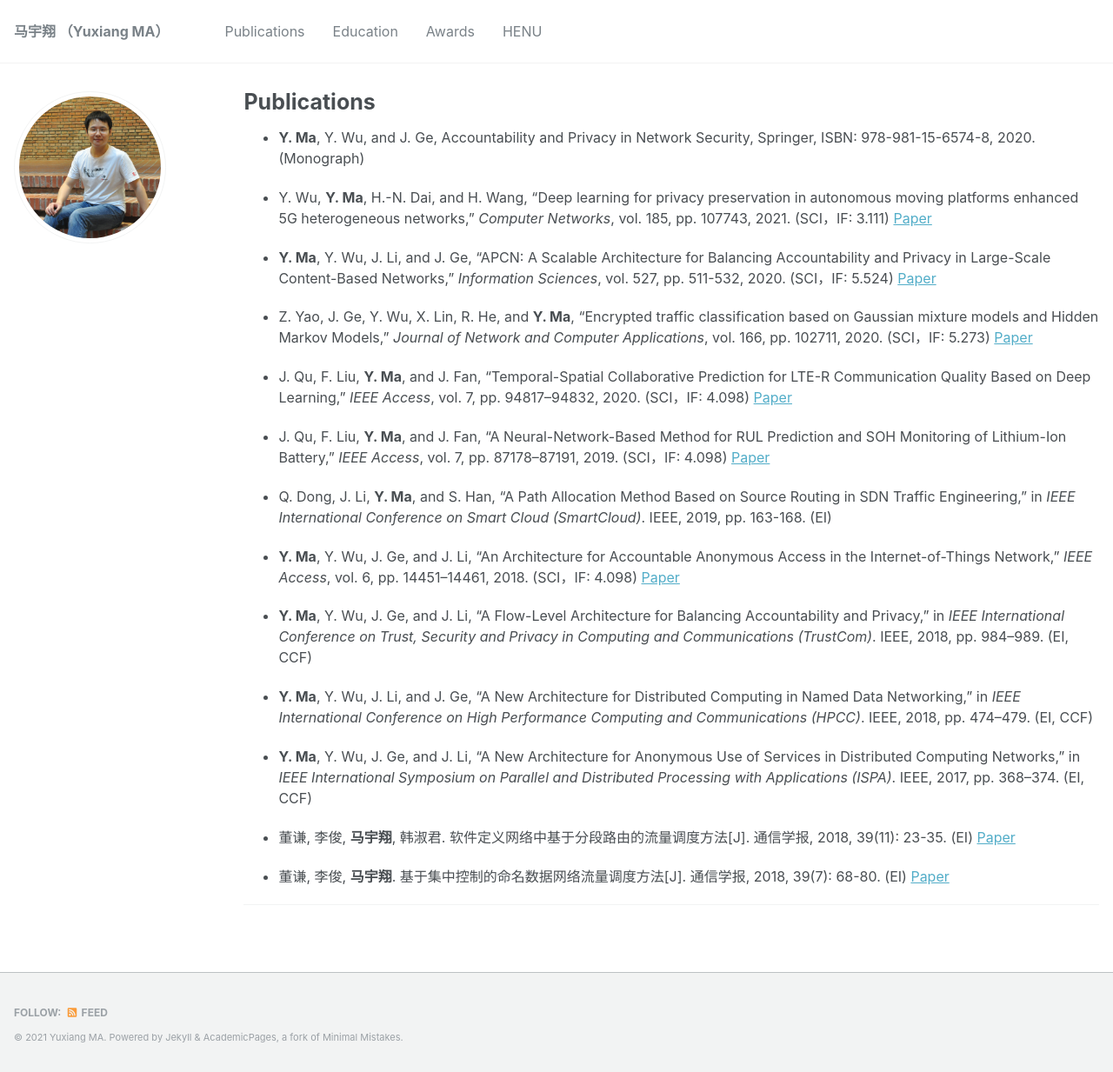
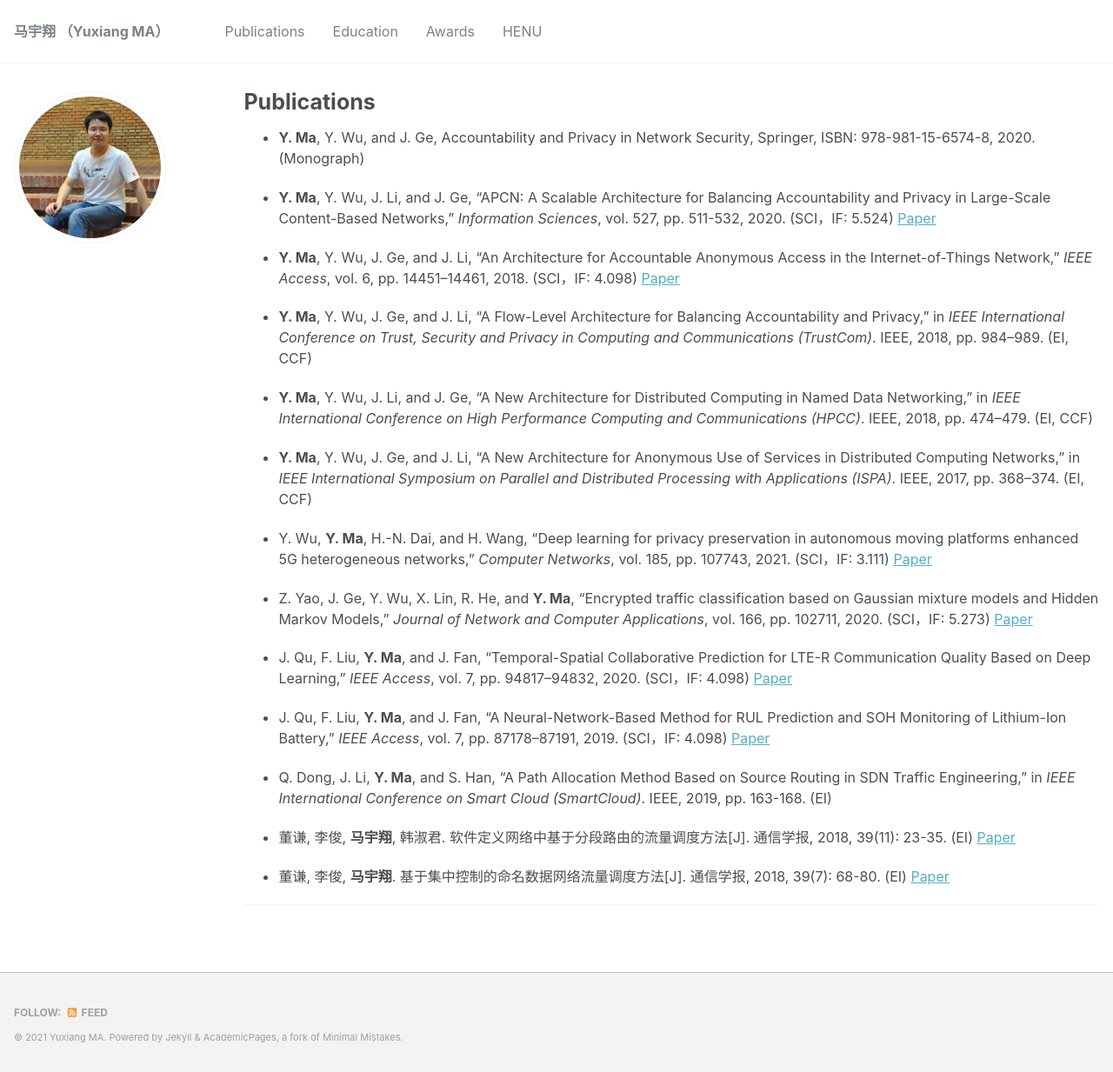
Before and after one commit to MaYuxiang/mayuxiang.github.io, a Jekyll site: the page built from _pages/publications.md, in a window 1280 px wide. Shown: the whole page at 87% size. Built offline with Jekyll 4.4.1, drawn with Linux system fonts in a browser that asks for light colours; part of the change alters nothing that is shown.

```diff
--- a/_pages/publications.md
+++ b/_pages/publications.md
@@ -9,17 +9,7 @@ redirect_from:
 
 *  **Y. Ma**, Y. Wu, and J. Ge, Accountability and Privacy in Network Security, Springer, ISBN: 978-981-15-6574-8, 2020. (Monograph)
 
-*  Y. Wu, **Y. Ma**, H.-N. Dai, and H. Wang, “Deep learning for privacy preservation in autonomous moving platforms enhanced 5G heterogeneous networks,” *Computer Networks*, vol. 185, pp. 107743, 2021. (SCI，IF: 3.111) [Paper](https://doi.org/10.1016/j.comnet.2020.107743)
-
 *  **Y. Ma**, Y. Wu, J. Li, and J. Ge, “APCN: A Scalable Architecture for Balancing Accountability and Privacy in Large-Scale Content-Based Networks,” *Information Sciences*, vol. 527, pp. 511-532, 2020. (SCI，IF: 5.524) [Paper](https://doi.org/10.1016/j.ins.2019.01.054)
-
-*  Z. Yao, J. Ge, Y. Wu, X. Lin, R. He, and **Y. Ma**, “Encrypted traffic classification based on Gaussian mixture models and Hidden Markov Models,” *Journal of Network and Computer Applications*, vol. 166, pp. 102711, 2020. (SCI，IF: 5.273) [Paper](https://doi.org/10.1016/j.jnca.2020.102711)
-
-*  J. Qu, F. Liu, **Y. Ma**, and J. Fan, “Temporal-Spatial Collaborative Prediction for LTE-R Communication Quality Based on Deep Learning,” *IEEE Access*, vol. 7, pp. 94817–94832, 2020. (SCI，IF: 4.098) [Paper](https://ieeexplore.ieee.org/document/9095336)
-
-*  J. Qu, F. Liu, **Y. Ma**, and J. Fan, “A Neural-Network-Based Method for RUL Prediction and SOH Monitoring of Lithium-Ion Battery,” *IEEE Access*, vol. 7, pp. 87178–87191, 2019. (SCI，IF: 4.098) [Paper](https://ieeexplore.ieee.org/document/8747502)
-
-*  Q. Dong, J. Li, **Y. Ma**, and S. Han, “A Path Allocation Method Based on Source Routing in SDN Traffic Engineering,” in *IEEE International Conference on Smart Cloud (SmartCloud)*. IEEE, 2019, pp. 163-168. (EI)
 
 *  **Y. Ma**, Y. Wu, J. Ge, and J. Li, “An Architecture for Accountable Anonymous Access in the Internet-of-Things Network,” *IEEE Access*, vol. 6, pp. 14451–14461, 2018. (SCI，IF: 4.098) [Paper](https://ieeexplore.ieee.org/document/8292863/)
 
@@ -30,6 +20,17 @@ redirect_from:
 *  **Y. Ma**, Y. Wu, J. Ge, and J. Li, “A New Architecture for Anonymous Use of Services in Distributed Computing Networks,” in *IEEE International Symposium on Parallel and Distributed Processing with Applications (ISPA)*.  IEEE, 2017, pp. 368–374. (EI, CCF)
 
 
+*  Y. Wu, **Y. Ma**, H.-N. Dai, and H. Wang, “Deep learning for privacy preservation in autonomous moving platforms enhanced 5G heterogeneous networks,” *Computer Networks*, vol. 185, pp. 107743, 2021. (SCI，IF: 3.111) [Paper](https://doi.org/10.1016/j.comnet.2020.107743)
+
+*  Z. Yao, J. Ge, Y. Wu, X. Lin, R. He, and **Y. Ma**, “Encrypted traffic classification based on Gaussian mixture models and Hidden Markov Models,” *Journal of Network and Computer Applications*, vol. 166, pp. 102711, 2020. (SCI，IF: 5.273) [Paper](https://doi.org/10.1016/j.jnca.2020.102711)
+
+*  J. Qu, F. Liu, **Y. Ma**, and J. Fan, “Temporal-Spatial Collaborative Prediction for LTE-R Communication Quality Based on Deep Learning,” *IEEE Access*, vol. 7, pp. 94817–94832, 2020. (SCI，IF: 4.098) [Paper](https://ieeexplore.ieee.org/document/9095336)
+
+*  J. Qu, F. Liu, **Y. Ma**, and J. Fan, “A Neural-Network-Based Method for RUL Prediction and SOH Monitoring of Lithium-Ion Battery,” *IEEE Access*, vol. 7, pp. 87178–87191, 2019. (SCI，IF: 4.098) [Paper](https://ieeexplore.ieee.org/document/8747502)
+
+*  Q. Dong, J. Li, **Y. Ma**, and S. Han, “A Path Allocation Method Based on Source Routing in SDN Traffic Engineering,” in *IEEE International Conference on Smart Cloud (SmartCloud)*. IEEE, 2019, pp. 163-168. (EI)
+
+
 *  董谦, 李俊, **马宇翔**, 韩淑君. 软件定义网络中基于分段路由的流量调度方法[J]. 通信学报, 2018, 39(11): 23-35. (EI) [Paper](http://www.infocomm-journal.com/txxb/CN/article/downloadArticleFile.do?attachType=PDF&id=167868)
 
 *  董谦, 李俊, **马宇翔**. 基于集中控制的命名数据网络流量调度方法[J]. 通信学报, 2018, 39(7): 68-80. (EI) [Paper](http://www.infocomm-journal.com/txxb/CN/article/downloadArticleFile.do?attachType=PDF&id=167505)
```
